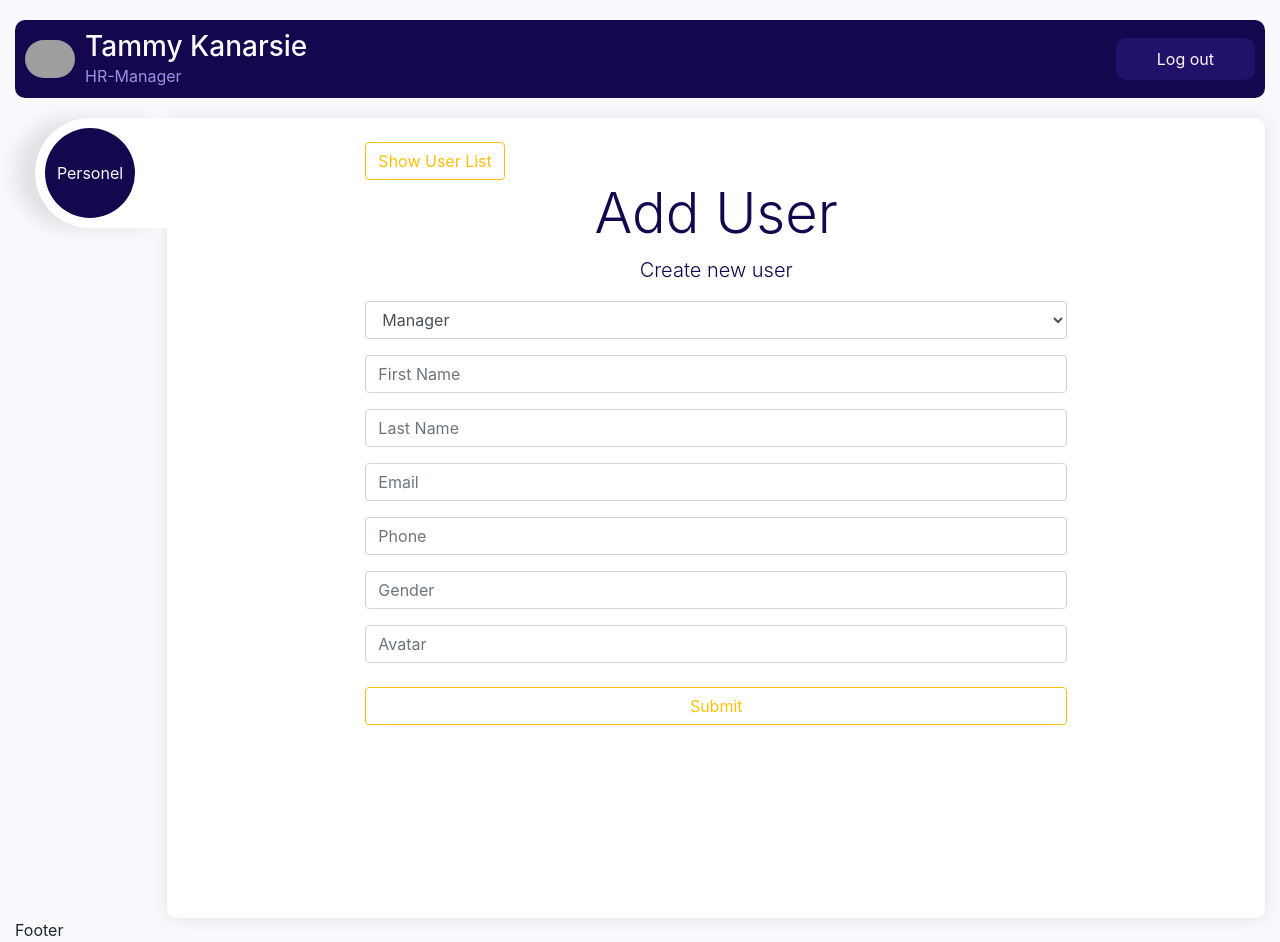
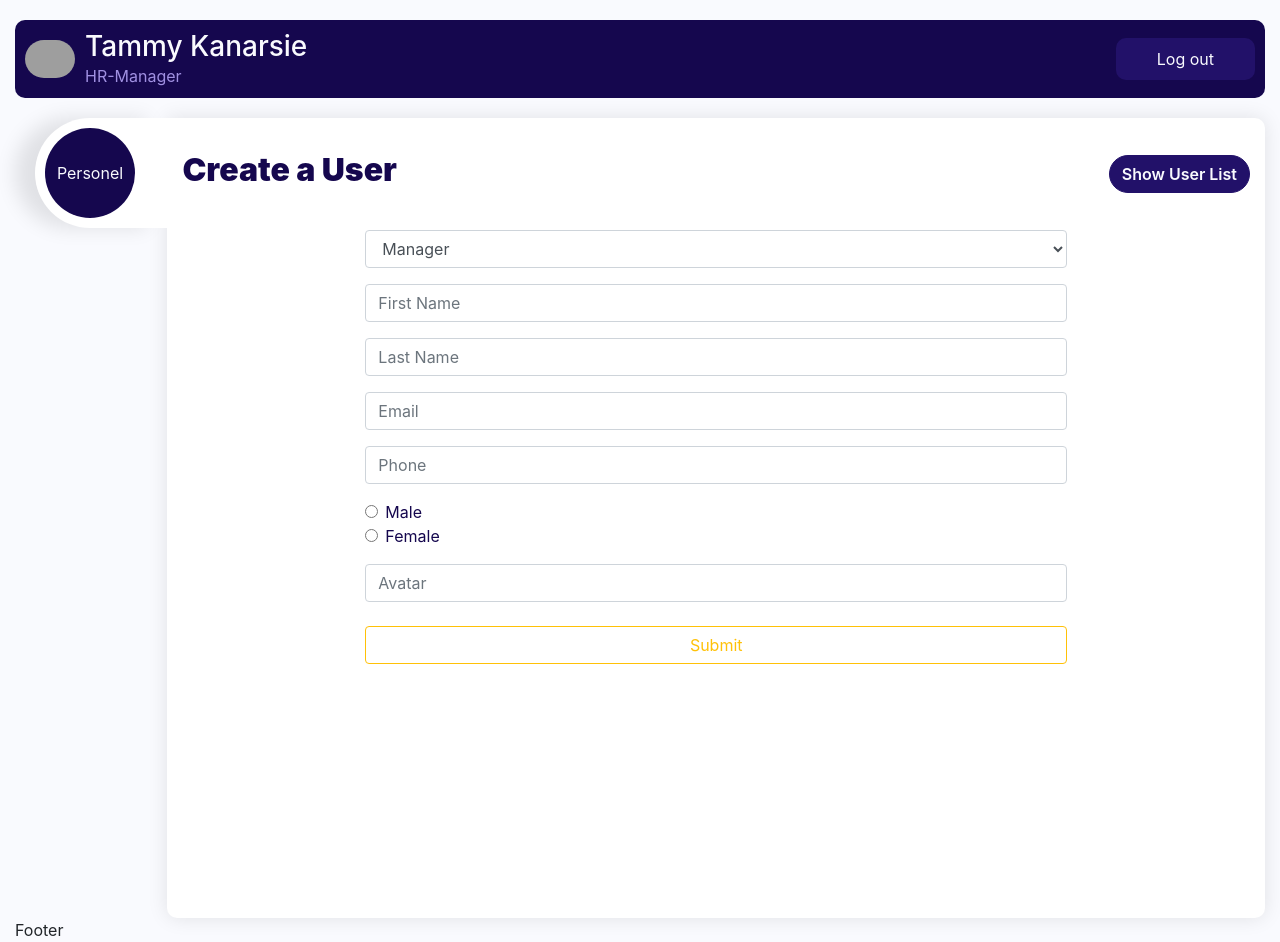
Before and after one commit to leviduncan/user-profile-frontend, a React (Create React App) app: page /create-user in a window 1280 px wide. Built offline with nearby package versions, Linux system fonts and the light colour scheme; grey boxes are pictures that could not be loaded.

Commit message:
Added ui skeleton loading animation

```diff
--- a/public/index.html
+++ b/public/index.html
@@ -2,7 +2,7 @@
 <html lang="en">
   <head>
     <meta charset="utf-8" />
-    <link rel="icon" href="%PUBLIC_URL%/favicon.ico" />
+    <link rel="icon" href="%PUBLIC_URL%/favicon.png" />
     <meta name="viewport" content="width=device-width, initial-scale=1" />
     <meta name="theme-color" content="#000000" />
     <meta
--- a/src/App.css
+++ b/src/App.css
@@ -6,6 +6,7 @@
   --light-purple: #a090e2;
   --light-purple2: #e9e3ff;
   --gray: #5d557c;
+  --light-gray: #eaeaea;
   --wht: #f9fafe;
 }
 
@@ -210,7 +211,7 @@
   border-radius: 50px;
 }
 
-.ShowUsers .title {
+.ShowUsers .title, .CreateUser .title, .UpdateUserInfo .title  {
   width: 100%;
   display: flex;
   justify-content: space-between;
@@ -295,6 +296,56 @@
   font-weight: 700;
 }
 
+@keyframes placeholder {
+  0% { background-position: -600px 0 }
+  100% { background-position: 600px 0 }
+}
+
+.animated-background {
+  animation-duration: 1s;
+  animation-fill-mode: forwards;
+  animation-iteration-count: infinite;
+  animation-name: placeholder;
+  animation-timing-function: linear;
+  background: #eeeeee;
+  background: linear-gradient(to right, #eee 8%, #ddd 18%, #eee 33%);
+  background-size: 1200px 100px;
+  min-height: 30px;
+  width: 100%;
+  margin: 5px 0 5px 0;
+  border-radius: 3px
+}
+
+.loading .list {
+    display: flex;
+    flex-wrap: nowrap;
+    flex-direction: row;
+
+}
+
+.loading .list .content-card {
+  animation-duration: 1s;
+  animation-fill-mode: forwards;
+  animation-iteration-count: infinite;
+  animation-name: placeholder;
+  animation-timing-function: linear;
+  background: #eeeeee;
+  background: linear-gradient(to right, #eee 8%, #ddd 18%, #eee 33%);
+  background-size: 1200px 100px;
+  text-align: left;
+  border-radius: 10px;
+  padding: 20px 10px;
+  width: 234px;
+  height: 260px;
+  display: flex;
+  flex-direction: row;
+  justify-content: flex-start;
+  align-items: center;
+  margin-bottom: 10px;
+  margin-right: 10px;
+}
+
+
 @media (min-width: 991px){
   .user-card {
     text-align: center;
--- a/src/components/CreateUser.jsx
+++ b/src/components/CreateUser.jsx
@@ -1,15 +1,19 @@
 import React, { useState } from 'react';
 import { Link, useNavigate } from 'react-router-dom';
 import axios from 'axios';
+import Title from './Title';
+import EmployeeType from './EmployeeType';
 
 const CreateUser = () => {
   const navigate = useNavigate();
+  const page = "create"
   const [user, setUser] = useState({
     title: '',
     fname: '',
     lname: '',
     email: '',
     number: '',
+    gender: '',
     img: '',
   });
 
@@ -44,23 +48,14 @@ const CreateUser = () => {
       <div className='CreateUser'>
         <div className='container'>
           <div className='row'>
-            <div className='col-md-8 m-auto'>
-              <br />
-              <Link to='/' className='btn btn-outline-warning float-left'>
-                Show User List
-              </Link>
-            </div>
+            <Title page={page} />
+          </div>
+          <div className="row">
             <div className="col-md-8 m-auto">
-                <h1 className="display-4 text-center">Add User</h1>
-                <p className="lead text-center">Create new user</p>
+
                 <form noValidate onSubmit={handleSubmit}>
                     <div className="form-group">
-                        {/* <input type='text' placeholder='User Title' name='title' className='form-control' value={user.title} onChange={handleChange} /> */}
-
-                        <select className='form-control' name='title' onChange={handleChange}>
-                          <option value="Manager">Manager</option>
-                          <option value="Employee">Employee</option>
-                        </select>
+                      <EmployeeType handleChange={handleChange}/>
                     </div>
                     <div className="form-group">
                         <input type='text' placeholder='First Name' name='fname' className='form-control' value={user.fname} onChange={handleChange} />
@@ -75,7 +70,17 @@ const CreateUser = () => {
                         <input type='text' placeholder='Phone' name='number' className='form-control' value={user.number} onChange={handleChange} />
                     </div>
                     <div className="form-group">
-                        <input type='text' placeholder='Gender' name='gender' className='form-control' value={user.gender} onChange={handleChange} />
+                      <div class="form-check">
+                        <label htmlFor="Male" class="form-check-label">
+                          <input type='radio' name='gender' className='form-check-input' id="Male" value="Male" onChange={handleChange} />Male
+                        </label>
+                      </div>
+                      <div class="form-check">
+                        <label htmlFor="Female" class="form-check-label">
+                          <input type="radio" name='gender' className='form-check-input' id="Female" value="Female" onChange={handleChange} />Female
+                        </label>
+                      </div>
+
                     </div>
                     <div className="form-group">
                         <input type='text' placeholder='Avatar' name='img' className='form-control' value={user.img} onChange={handleChange} />
--- /dev/null
+++ b/src/components/EmployeeType.jsx
@@ -0,0 +1,21 @@
+import React from 'react'
+
+const EmployeeType = (props) => {
+  const {handleChange} = props
+  return (
+    <>
+
+      <select className='form-control' name='title' onChange={handleChange}>
+                          <option value="Manager">Manager</option>
+                          <option value="Marketing-Coordinator">Marketing-Coordinator</option>
+                          <option value="HR-Manager">HR-Manager</option>
+                          <option value="Graphic-Designer">Graphic-Designer</option>
+                          <option value="Web-Designer">Web-Designer</option>
+                          <option value="Web-Developer">Web-Developer</option>
+                          <option value="Copywriter">Copywriter</option>
+                        </select>
+    </>
+  )
+}
+
+export default EmployeeType
--- /dev/null
+++ b/src/components/Loader.jsx
@@ -0,0 +1,23 @@
+import React from 'react'
+
+const Loader = () => {
+
+  return (
+    <div className="loading">
+      <div className="list">
+        <div className="content-card"></div>
+        <div className="content-card"></div>
+        <div className="content-card"></div>
+        <div className="content-card"></div>
+      </div>
+      <div className="list">
+        <div className="content-card"></div>
+        <div className="content-card"></div>
+        <div className="content-card"></div>
+        <div className="content-card"></div>
+      </div>
+    </div>
+  )
+}
+
+export default Loader
--- a/src/components/ShowUsers.jsx
+++ b/src/components/ShowUsers.jsx
@@ -2,10 +2,12 @@ import React, { useState, useEffect } from 'react'
 import axios from 'axios'
 import UserCard from './UserCard'
 import Title from './Title'
+import Loader from './Loader'
 
 const ShowUsers = () => {
 
     const [users, setUsers] = useState([])
+    const page = "show"
 
     useEffect(() => {
         axios
@@ -20,7 +22,7 @@ const ShowUsers = () => {
 
     const userList =
     users.length === 0
-    ? 'there are no users in this list!'
+    ? <Loader />
     : users.map((user, k) => <UserCard user={user} key={k} />)
 
     const userAmt = users.length
@@ -29,7 +31,7 @@ const ShowUsers = () => {
     <div className="ShowUsers">
         <div className="container">
             <div className="row">
-                <Title userAmt={userAmt}/>
+                <Title page={page} userAmt={userAmt}/>
             </div>
             <div className="list">{userList}</div>
         </div>
--- a/src/components/Title.jsx
+++ b/src/components/Title.jsx
@@ -2,17 +2,41 @@ import React from 'react'
 import { Link } from 'react-router-dom'
 
 const Title = (props) => {
-  const { userAmt } = props
+  const { userAmt, page } = props
   return (
-    <div className="title">
-      <h2 className="fw-900 d-flex">
-        <strong>People </strong>
-        <span className="num">{userAmt}</span>
-      </h2>
-      <div className="">
-        <Link to='/create-user' className="btn btn-purple-va">+ Add a New Employee</Link>
+    <>
+      {
+      page === "show" &&
+      <div className="title">
+        <h2 className='fw-900 d-flex'>
+          <strong>People </strong>
+          <span className='num'>{userAmt}</span>
+        </h2>
+        <div>
+          <Link to='/create-user' className="btn btn-purple-va">+ Add a New Employee</Link>
+        </div>
+      </div>}
+      {page === "create" &&
+        <div className="title">
+          <h2 className='fw-900 d-flex'>
+            <strong>Create a User</strong>
+          </h2>
+          <div>
+            <Link to='/' className="btn btn-purple-va"> Show User List</Link>
+          </div>
       </div>
-    </div>
+      }
+      {page === "edit" &&
+        <div className="title">
+          <h2 className='fw-900 d-flex'>
+            <strong>Update User Information</strong>
+          </h2>
+          <div>
+            <Link to='/' className="btn btn-purple-va"> Show User List</Link>
+          </div>
+      </div>
+      }
+    </>
   )
 }
 
--- a/src/components/UpdateUserInfo.jsx
+++ b/src/components/UpdateUserInfo.jsx
@@ -1,8 +1,10 @@
 import React, { useState, useEffect } from 'react';
 import { Link, useParams, useNavigate } from 'react-router-dom';
 import axios from 'axios'
+import Title from './Title';
 
 const UpdateUserInfo = () => {
+  const page = "edit"
   const [user, setUser] = useState({
     title: '',
     fname: '',
@@ -65,6 +67,9 @@ const UpdateUserInfo = () => {
   return (
     <div className='UpdateUserInfo'>
       <div className='container'>
+        <div className="row">
+          <Title page={page} />
+        </div>
         <div className='row'>
           <div className='col-md-8 m-auto'>
             <br />
```
Also changed, not shown: public/favicon.png (added).
